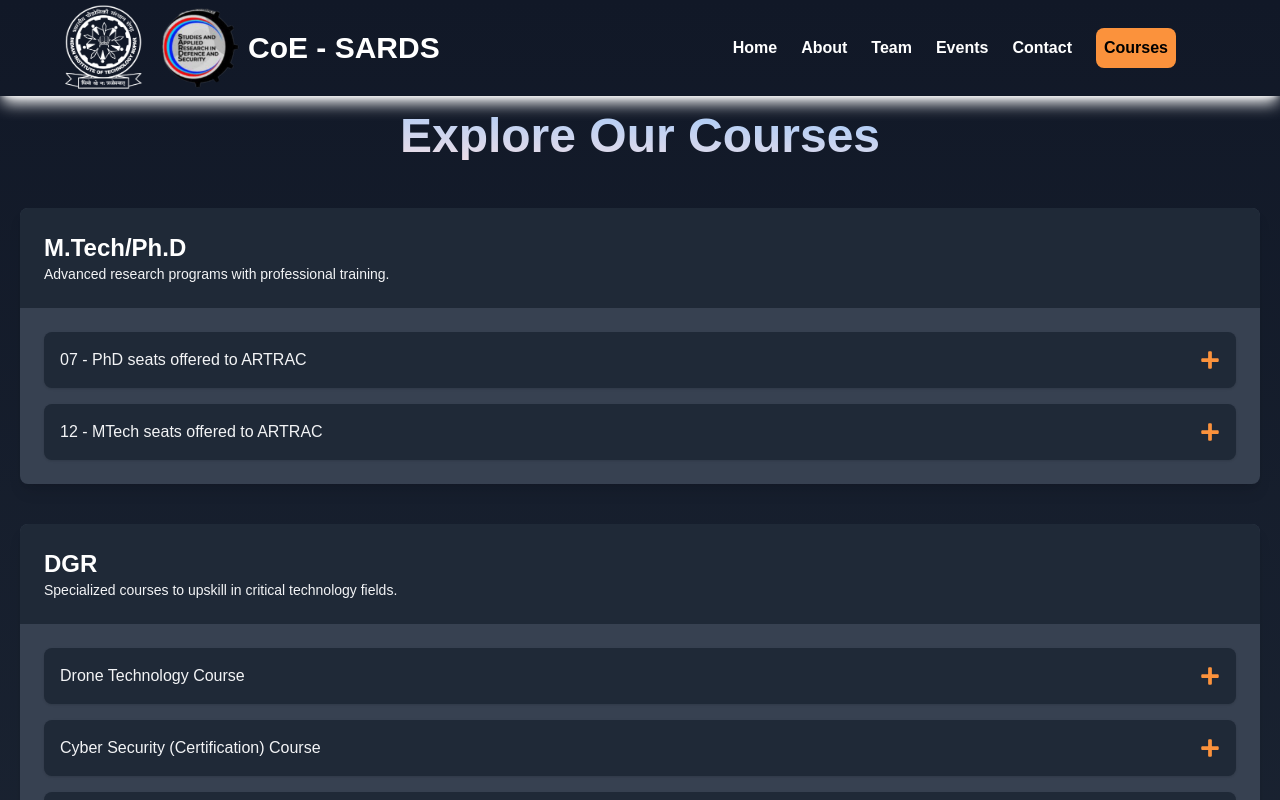
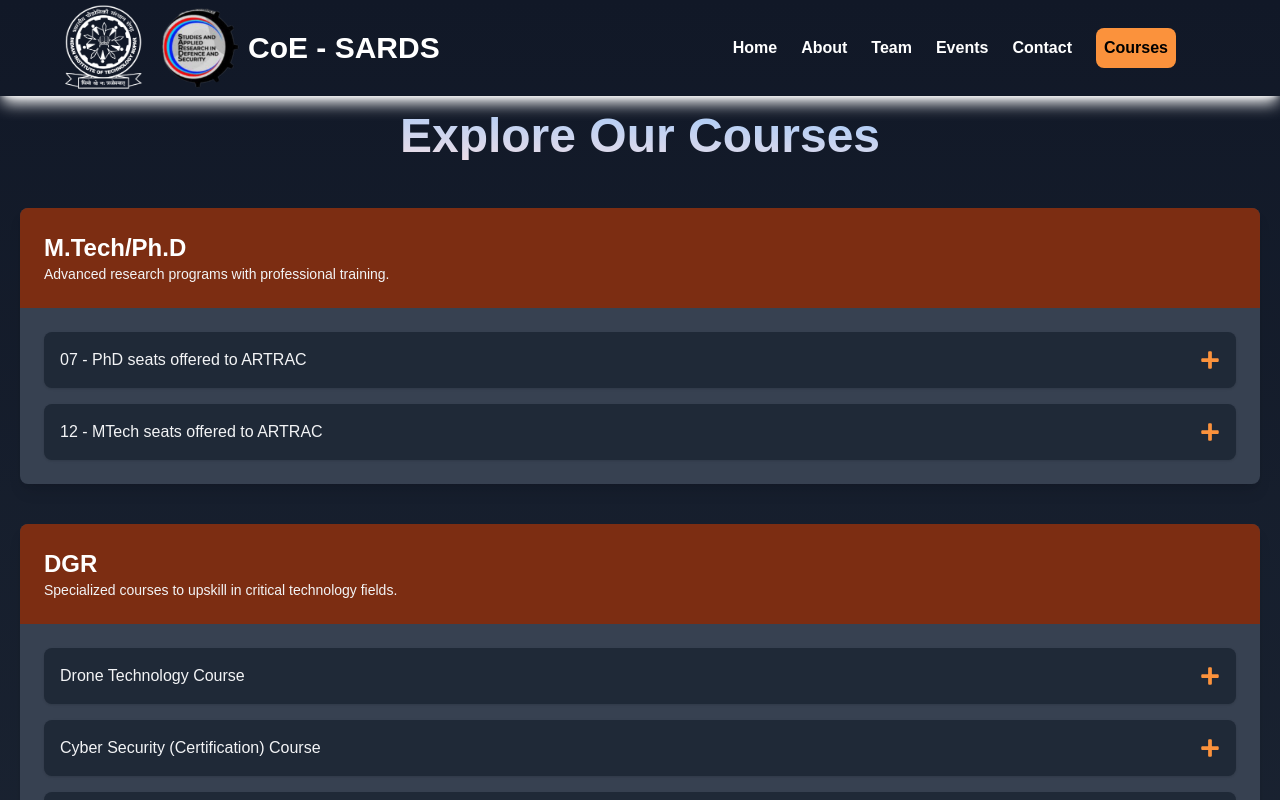
Before and after one commit to akshitsingh23/CoE-SARDS, a React (Create React App) app: page /coe-sards/courses in a window 1280 px wide. Shown: the top 800 px of the page. Built offline with nearby package versions, Linux system fonts and the light colour scheme.

Commit message:
pushed code to prod

```diff
--- a/src/components/Courses/Courses.jsx
+++ b/src/components/Courses/Courses.jsx
@@ -82,7 +82,7 @@ function Courses() {
                         variants={fadeInUp}
                         className="bg-gray-700 rounded-lg shadow-lg overflow-hidden hover:scale-105 transition-transform duration-300"
                     >
-                        <div className="flex items-center p-6 bg-gray-800 font-montserrat">
+                        <div className="flex items-center p-6 bg-orange-900 font-montserrat">
                             <div>
                                 <h2 className="text-2xl font-bold">{section.title}</h2>
                                 <p className="text-sm text-gray-100">{section.description}</p>
--- a/src/components/Mou/Mou.jsx
+++ b/src/components/Mou/Mou.jsx
@@ -76,7 +76,7 @@ export function Mou() {
     return (
         <div className="h-full w-full overflow-y-hidden bg-black lh:p-24 py-10">
             <div className='h-full w-full flex flex-col items-center justify-center p-10'>
-                <div className="text-white text-4xl text-center">MoUs in place with the following commands/Govt agencies</div>
+                <div className="text-white text-4xl text-center">MoUs in place with the following Commands/Govt Agencies</div>
             </div>
             <div className='lg:p-2 p-1'>
                 <Marquee speed={120} className="w-full overflow-y-hidden bg-black">
--- a/src/components/Navbar/Navbar.jsx
+++ b/src/components/Navbar/Navbar.jsx
@@ -32,12 +32,12 @@ function Navbar() {
             <div className="mx-auto px-4 sm:px-6 lg:px-2">
                 <div className="flex justify-between h-16 items-center">
                     <div className='flex flex-row'>
-                        <Link to="https://iitrpr.ac.in" target='_blank' className="mr-2" onClick={scrollToTop}>
-                            <img id="logo" src={iithead} alt="Logo" className={` h-24 w-24 ${scrolled ? "invert" : ""}`} />
+                        <Link to="https://iitrpr.ac.in" target='_blank' className="mr-2 " onClick={scrollToTop}>
+                            <img id="logo" src={iithead} alt="Logo" className={` h-24  w-24 hover:scale-95 ${scrolled ? "invert" : ""}`} />
                         </Link>
-                        <Link to="/" className="flex items-center" onClick={scrollToTop}>
+                        <Link to="/" className="flex items-center hover:scale-95" onClick={scrollToTop}>
                             <img src={logo} alt="Logo" className="h-20 w-20 mr-2" />
-                            <span className={` text-md lg:text-3xl  font-bold font-montserrat   ${scrolled ? "text-black" : "text-white"} duration-20 transition-colors `}>
+                            <span className={` text-md lg:text-3xl  font-bold font-montserrat    ${scrolled ? "text-black" : "text-white"} duration-20 transition-colors `}>
                                 CoE - SARDS
                             </span>
                         </Link>
--- a/src/index.css
+++ b/src/index.css
@@ -20,22 +20,23 @@ code {
 ::-webkit-scrollbar {
   width: 12px; /* Width of the scrollbar */
   border-radius: 10%;
+  background-color: #000000;
 }
 
 ::-webkit-scrollbar-track {
-  background: #ff606000; /* Background of the scrollbar track */
+  background: #130a0a; /* Background of the scrollbar track */
 }
 
 ::-webkit-scrollbar-thumb {
-  background: #00000000; /* Color of the scrollbar thumb */
-  border-radius: 10%px; /* Rounded corners for the scrollbar thumb */
+  background: #000000; /* Color of the scrollbar thumb */
+  border-radius: 10%; /* Rounded corners for the scrollbar thumb */
 }
 
 ::-webkit-scrollbar-thumb:hover {
-  background: #00000000; /* Color of the scrollbar thumb when hovered */
+  background: #000000; /* Color of the scrollbar thumb when hovered */
 }
 
 * {
-  scrollbar-width: thin;
-  scrollbar-color: #ff1313 #20202000;
+  scrollbar-width: auto !important;
+  scrollbar-color: orange #202020;
 }
```
